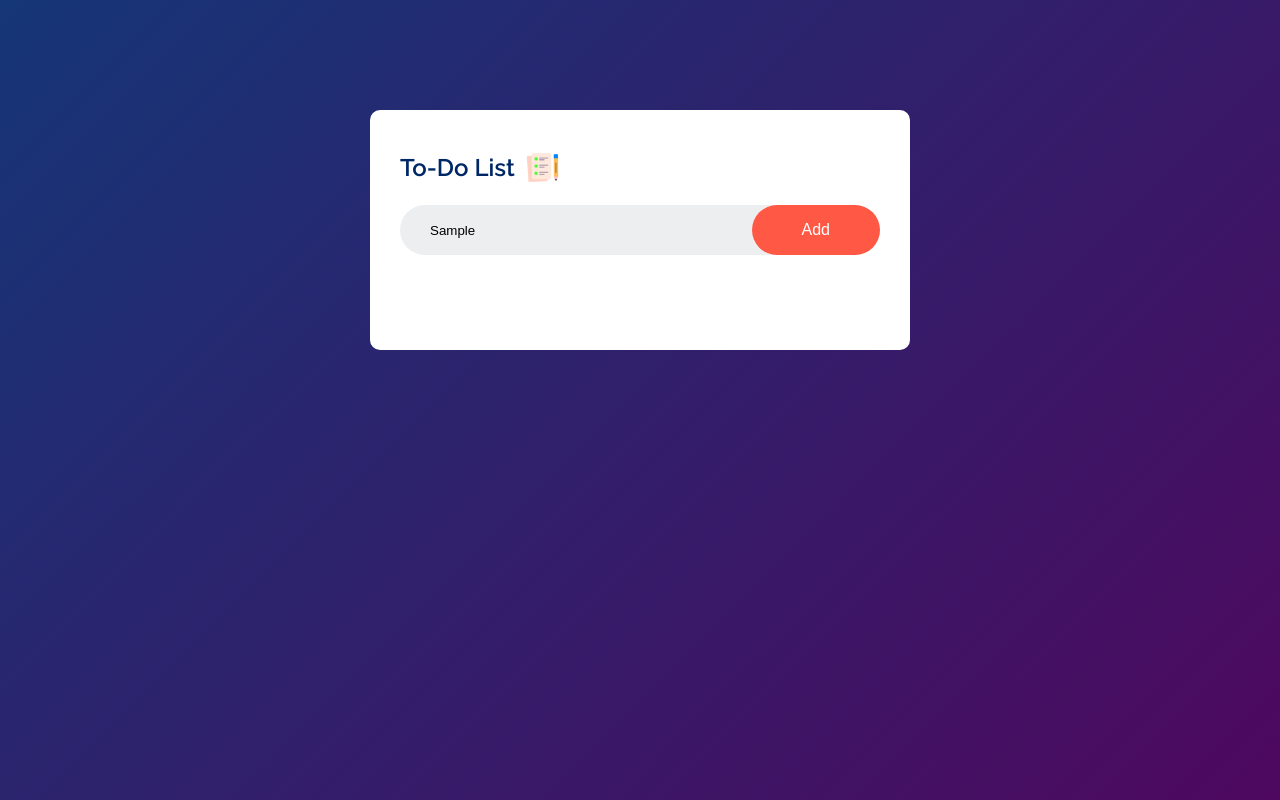
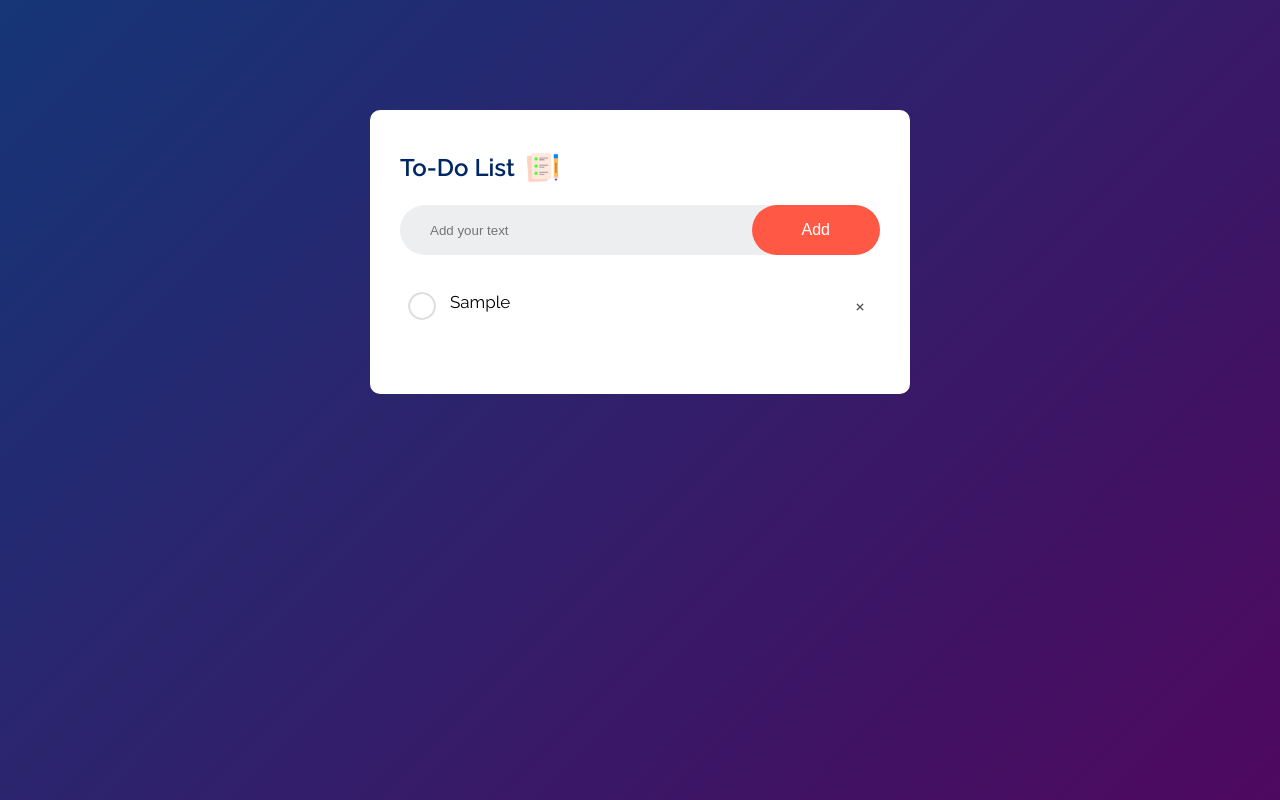
Before and after one commit to FolorunshoYede/To-Do-LIst-App, a plain HTML site: page index.html in a window 1280 px wide. Both pictures are taken after typing "Sample" into the empty fields and a click on the button "Add". Drawn offline with Linux system fonts and the light colour scheme.

Commit message:
Fourth Commit

```diff
--- a/app.js
+++ b/app.js
@@ -0,0 +1,38 @@
+const inputBox = document.getElementById("input-box");
+const listContainer = document.getElementById("list-container");
+
+function addTask() {
+   if(inputBox.value === ''){
+      alert("You must write something!");
+   }
+   else {
+      let li = document.createElement("li");
+      li.innerHTML = inputBox.value;
+      listContainer.appendChild(li);
+      let span = document.createElement("span");
+      span.innerHTML = "\u00d7";
+      li.appendChild(span);
+   }
+   inputBox.value = "";
+   saveData();
+};
+
+listContainer.addEventListener("click", function(e){
+   if(e.target.tagName === "LI"){
+      e.target.classList.toggle("checked");
+      saveData();
+   }
+   else if(e.target.tagName === "SPAN"){
+      e.target.parentElement.remove();
+      saveData();
+   }
+}, false);
+
+function saveData(){
+   localStorage.setItem("data", listContainer.innerHTML);
+};
+
+function showTask(){
+   listContainer.innerHTML = localStorage.getItem("data");
+};
+showTask();
--- a/index.html
+++ b/index.html
@@ -12,8 +12,13 @@
             <h2>To-Do List <img src="./images/icon.png"></h2>
             <div class="row">
                <input type="text" id="input-box" placeholder="Add your text">
-               <button>Add</button>
+               <button onclick="addTask()">Add</button>
             </div>
+            <ul id="list-container">
+               <!-- <li class="checked">Task 1</li>
+               <li>Task 2</li>
+               <li>Task 3</li> -->
+            </ul>
          </div>
       </div>
 
--- a/style.css
+++ b/style.css
@@ -67,3 +67,52 @@
       cursor: pointer;
       border-radius: 40px;
 }
+
+ul li {
+      list-style: none;
+      font-size: 17px;
+      padding: 12px 8px 12px 50px;
+      user-select: none;
+      cursor: pointer;
+      position: relative;
+}
+
+ul li::before {
+      content: '';
+      position: absolute;
+      height: 28px;
+      width: 28px;
+      border-radius: 50%;
+      background-image: url(images/unchecked.png);
+      background-size: cover;
+      background-position: center;
+      top: 12px;
+      left: 8px;
+
+}
+
+ul li.checked {
+  color: #555;
+  text-decoration: line-through;
+}
+
+ul li.checked::before {
+  background-image: url(./images/checked.png);
+}
+
+ul li span{
+      position: absolute;
+      right: 0;
+      top: 5px;
+      width: 40px;
+      height: 40px;
+      font-size: 22px;
+      color: #555;
+      line-height: 40px;
+      text-align: center;
+      border-radius: 50px;
+}
+
+ul li span:hover {
+      background: #edeef0;
+}
```
